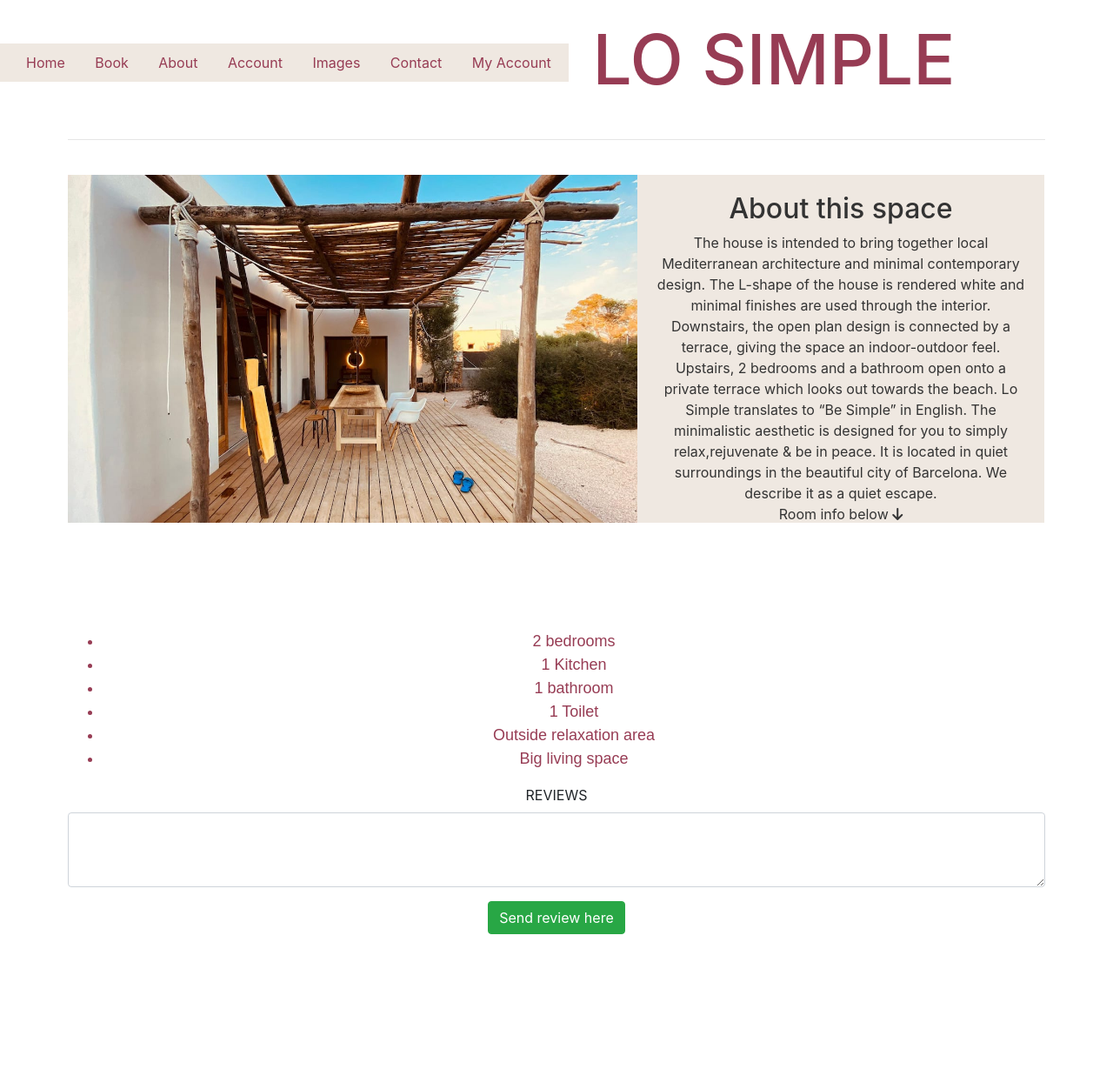
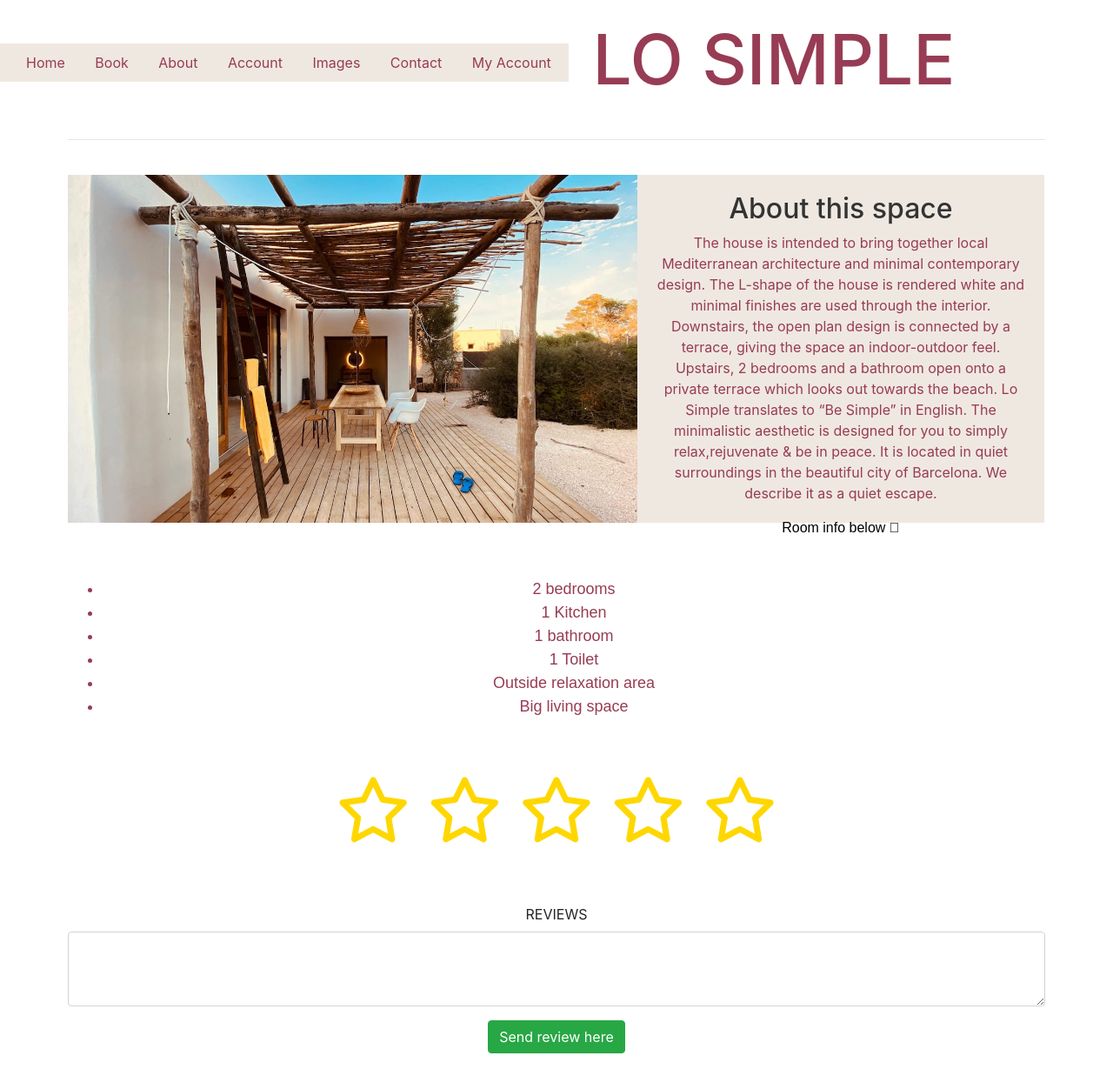
Before and after one commit to sammaxfleet/LOSIMPLEDJANGO, a Django app: page /about/ in a window 1280 px wide. Shown: the top 1229 px of the page at 87% size. Before the commit the page ends 1074 px from the top, so only its background shows below. Run offline with Django 4.2, Linux system fonts and the light colour scheme; data that the repository does not hold is empty; some libraries are stand-ins or nearby versions.

Commit message:
added icon stars on about page, & styling on buttons for the homepage html

```diff
--- a/home/templates/about.html
+++ b/home/templates/about.html
@@ -1,7 +1,7 @@
 {% extends 'base.html' %}
 {% load static %}
 {% block content %}
-<link rel="stylesheet" type="text/css" href="{% static 'css/home.css' %}">
+<link rel="stylesheet" type="text/css" href="{% static 'css/about.css' %}">
 
 <link rel="stylesheet" href="https://cdn.jsdelivr.net/npm/bootstrap@4.4.1/dist/css/bootstrap.min.css"
     integrity="sha384-Vkoo8x4CGsO3+Hhxv8T/Q5PaXtkKtu6ug5TOeNV6gBiFeWPGFN9MuhOf23Q9Ifjh" crossorigin="anonymous">
@@ -14,8 +14,9 @@
     </div>
     <div class="paragraph-container">
         <div class="paragraph-content">
+
             <h2>About this space</h2>
-            <p>
+            <p class="text1">
                 The house is intended to bring together local Mediterranean architecture and minimal contemporary
                 design.
 
@@ -29,7 +30,8 @@
                 relax,rejuvenate & be in peace.
                 It is located in quiet surroundings in the beautiful city of Barcelona. We describe it as a quiet
                 escape.
-                <br>Room info below <i class="fa-solid fa-arrow-down"></i>
+                <br>
+            <div class="bold">Room info below <i class="fa-solid fa-arrow-down"></i></div>
             </p>
         </div>
     </div>
@@ -42,6 +44,13 @@
     <li>Outside relaxation area</li>
     <li>Big living space</li>
 </ul>
+<p class="iconstars">
+    <i class="fa-regular fa-star"></i>
+    <i class="fa-regular fa-star"></i>
+    <i class="fa-regular fa-star"></i>
+    <i class="fa-regular fa-star"></i>
+    <i class="fa-regular fa-star"></i>
+</p>
 
 <form method="POST">
     {% csrf_token %}
--- a/home/templates/home.html
+++ b/home/templates/home.html
@@ -48,7 +48,8 @@
 
             <p class="p1"> Lo Simple is a Bed & breakfast, with a less is more aesthetic.
                 To read a more in depth about summary go to our <button class="about_button">About Page</button>.
-                Or if you wish to book straight away, head straight to our <button>book</button> page.
+                Or if you wish to book straight away, head straight to our <button class="book_button">book</button>
+                page.
 
 
             </p>
--- /dev/null
+++ b/static/css/about.css
@@ -0,0 +1,73 @@
+.list1 {
+    color: #973c54;
+    font-family: Arial, sans-serif;
+    margin-top: 10px;
+    font-size: 18px;
+    margin-top: 25px;
+    text-align: center;
+}
+
+.text1 {
+    color: #973c54;
+}
+
+.location-container {
+    width: 1124px;
+    height: 438px;
+    display: flex;
+}
+
+.map-container {
+    width: 655px;
+    height: 400px;
+}
+
+.map-container img {
+    width: 100%;
+    height: 100%;
+    object-fit: cover;
+}
+
+.paragraph-container {
+    width: 468px;
+    height: 400px;
+    background-color: #efe8e1;
+    padding: 20px;
+}
+
+.paragraph-content {
+    color: #333;
+    font-size: 16px;
+}
+
+.icon {
+    display: inline-block;
+    vertical-align: middle;
+    width: 20px;
+    height: 20px;
+    background-color: #333;
+    margin-left: 5px;
+}
+
+.about_button:hover {
+    color: #6495ed;
+    background-color: whitesmoke;
+}
+
+.about_button {
+    background-color: whitesmoke;
+    border: 2px solid #6495ed;
+}
+
+.iconstars {
+    font-size: 75px;
+    color: gold;
+    margin-top: 50px;
+    margin-bottom: 50px;
+}
+
+.bold,
+.fa-solid {
+    color: black;
+    font-family: Arial, sans-serif;
+}
--- a/static/css/home.css
+++ b/static/css/home.css
@@ -64,8 +64,7 @@
     width: 200px;
 }
 
-.p1,
-.list1 {
+.p1 {
     color: #973c54;
     font-family: Arial, sans-serif;
     margin-top: 10px;
@@ -74,15 +73,18 @@
 }
 
 
-.about_button:hover {
+.about_button:hover,
+.book_button:hover {
     color: #6495ed;
-    background-color: whitesmoke;
+    background-color: #89CFF0;
 
 }
 
-.about_button {
+.about_button,
+.book_button {
 
     background-color: whitesmoke;
     border: 2px solid #6495ed;
+    color: #973c54;
 
 }
```
